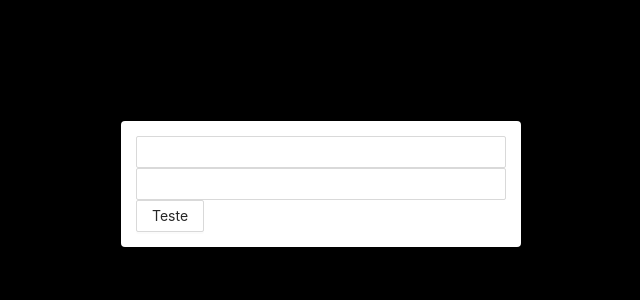
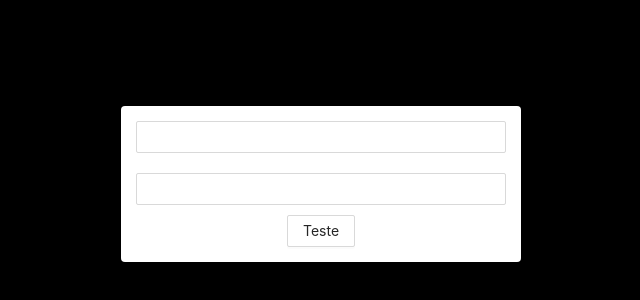
Before and after one commit to PauloHSOliveira/use-reducer-example, a React (Create React App) app: page / in a window 1280 px wide. Shown: the part 216-516 px from the top of the page, without its empty margins (319-959 px from the left). Built offline with nearby package versions, Linux system fonts and the light colour scheme.

Commit message:
style: added input and buttons style

```diff
--- a/src/components/form/index.tsx
+++ b/src/components/form/index.tsx
@@ -4,10 +4,10 @@ import { Input, Button, Form} from 'antd'
 const FormFC:React.FC = () => {
 
     return (
-        <Form>
+        <Form style={{display:'flex', flexDirection:'column', alignItems:'center', justifyContent:'center'}}>
             <Input />
-            <Input />
-            <Button>Teste</Button>
+            <Input style={{marginTop:'20px'}}/>
+            <Button style={{marginTop:'10px'}}>Teste</Button>
         </Form>
     )
 }
```
